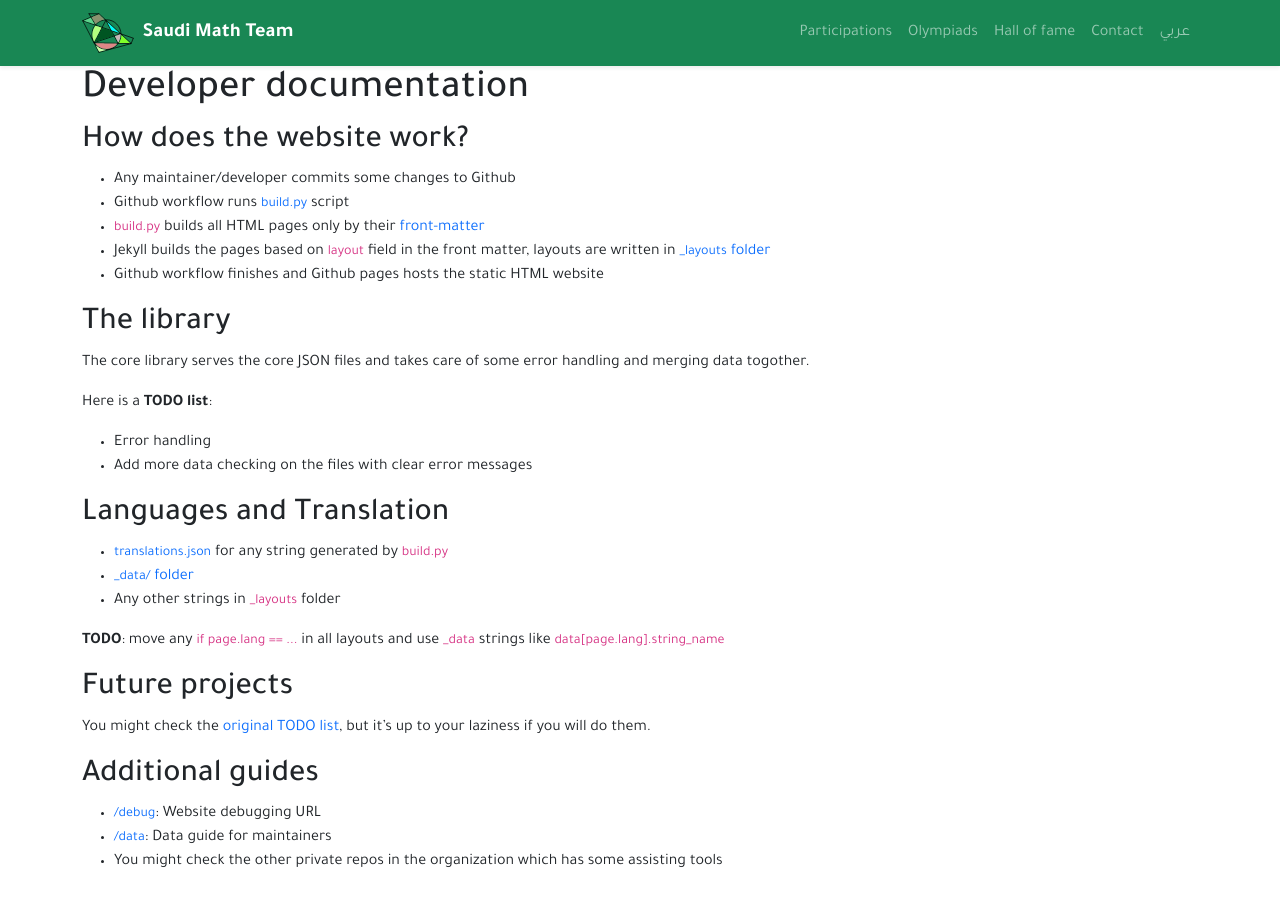
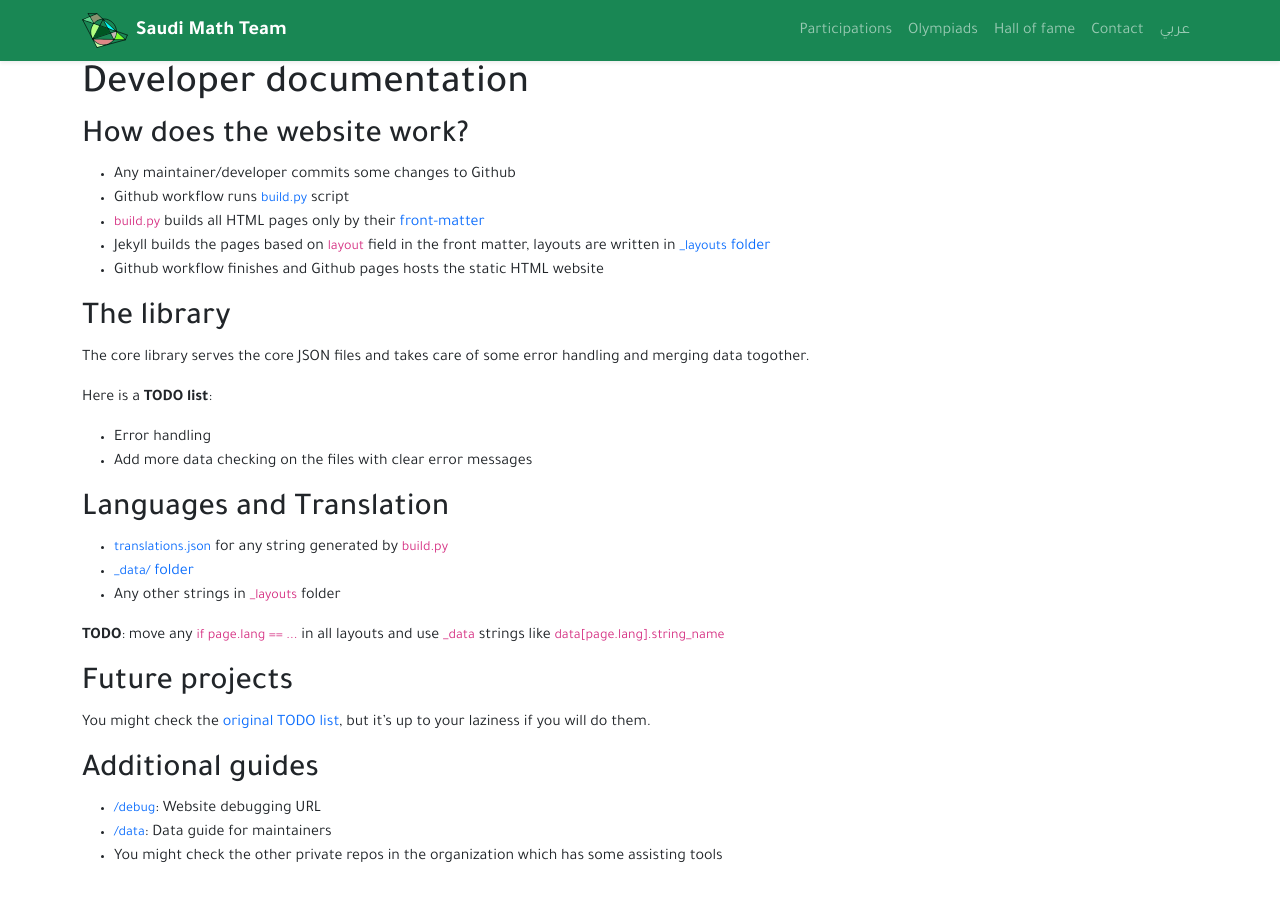
Before and after one commit to informatics-sa/math-website, a Jekyll site: the page built from root/data/dev.md, in a window 1280 px wide. Built offline with Jekyll 4.4.1, drawn with Linux system fonts in a browser that asks for light colours.

Commit message:
Improve Navbar UI & added `_data.settings`
using the new `settings.yml`, you can configure some setting about the
site, such as `logo_filename` to specify a file within `/imgs` as the
logo for the site

```diff
--- /dev/null
+++ b/root/_data/settings.yml
@@ -0,0 +1 @@
+logo_filename: "LOGO-4.svg"
--- a/root/_layouts/defaultnocontainer.html
+++ b/root/_layouts/defaultnocontainer.html
@@ -4,13 +4,13 @@ layout: base
 <nav class="navbar navbar-expand-md navbar-dark bg-success shadow-sm sticky-top">
     <div class="container">
         <a class="navbar-brand d-flex align-items-center" href="/{% if page.lang == 'en' %}en{% endif %}">
-            <img src="/img/LOGO-4.svg" alt="{{ site.data[page.lang].logo }} {{ site.data[page.lang].site_name }}" height="40" class="me-2">
+            <img src="/img/{{ site.data.settings.logo_filename }}" alt="{{ site.data[page.lang].logo }} {{ site.data[page.lang].site_name }}" height="35" class="me-2">
             <b>
                 {{ site.data[page.lang].site_name }}
             </b>
         </a>
         <button class="navbar-toggler" type="button" data-bs-toggle="collapse" data-bs-target="#navbarSupportedContent" aria-controls="navbarSupportedContent" aria-expanded="false" aria-label="Toggle navigation">
-            <span class="navbar-toggler-icon"></span>
+            <span class="bi bi-list"></span>
         </button>
 
         <div class="collapse navbar-collapse" id="navbarSupportedContent">
--- a/root/_layouts/home.html
+++ b/root/_layouts/home.html
@@ -18,7 +18,6 @@ body {
     background: var(--pure-white);
     color: var(--text-black);
     line-height: 1.7;
-    font-size: 18px;
     margin: 0;
     padding: 0;
 }
```
Also changed, not shown: 1 other file.
